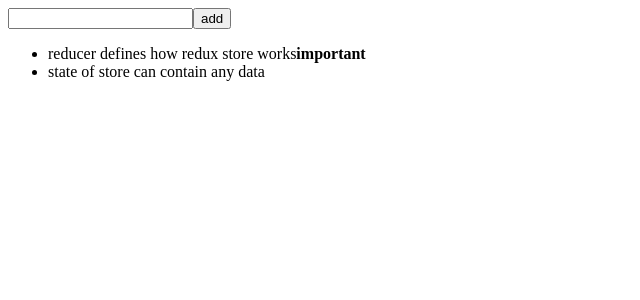
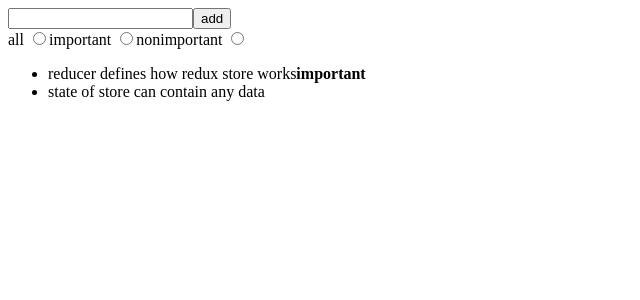
Before and after one commit to vsparrow/fso-notes-redux, a React (Create React App) app: page / in a window 1280 px wide. Shown: the top 300 px of the page, without its empty margins (0-640 px from the left). Built offline with nearby package versions, Linux system fonts and the light colour scheme.

Commit message:
add inital filter selections: '

```diff
--- a/src/App.js
+++ b/src/App.js
@@ -3,12 +3,21 @@
 import Note from './components/Note'
 
 const App = ({store})=>{
+	const radioSelection = {type: 'radio', name: 'filter'}
+	const filterSelected = value => () => {console.log(value)}
 	return(
 		<div>
 			<NewNote store={store}/>
+			<div>
+				all <input type='radio' name='filter' onChange={filterSelected('ALL')}/>
+				important <input {...radioSelection} onChange={filterSelected('IMPORTANT')}/>
+				nonimportant <input {...radioSelection} onChange={filterSelected('NONIMPORTANT')}/>
+			</div>
 			<Note store={store} />
 		</div>
 	)
 }
+// important   <input type="radio" name="filter" onChange={filterSelected('IMPORTANT')} />          nonimportant <input type="radio" name="filter" onChange={filterSelected('NONIMPORTANT')} />
+
 
 export default App
```
